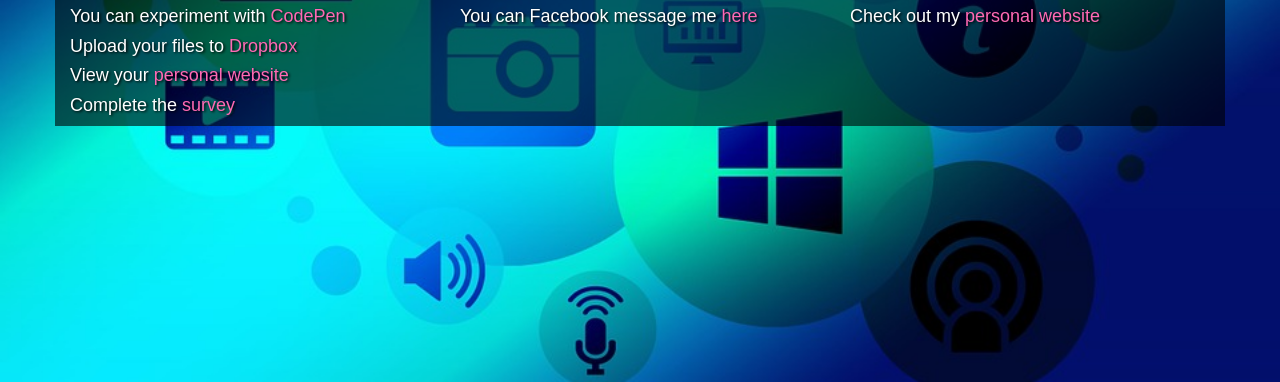
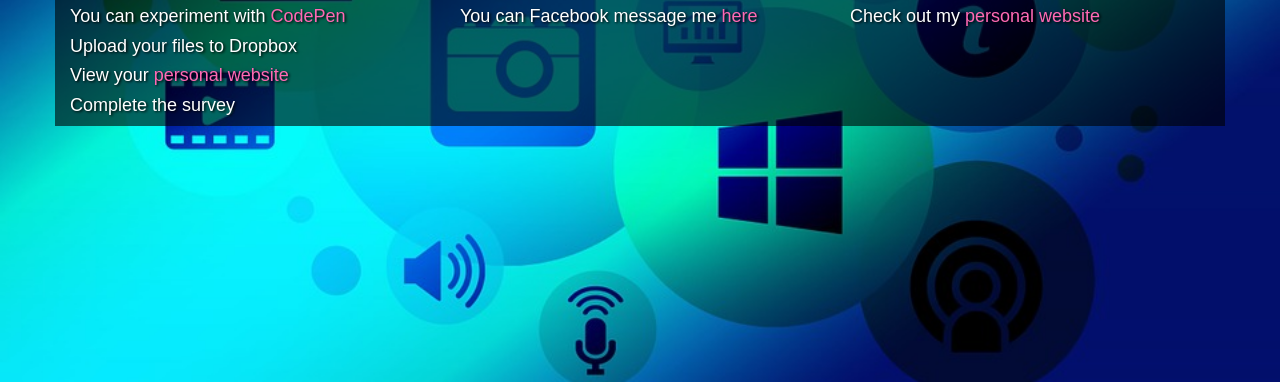
Before and after one commit to wdehrich/splash, a plain HTML site: page index.html in a window 1280 px wide. Shown: the part 418-800 px from the top of the page. Drawn offline with nearby package versions, Linux system fonts and the light colour scheme.

Commit message:
Remove outdated links

```diff
--- a/index.html
+++ b/index.html
@@ -50,9 +50,11 @@
       <div class="col-sm-12 col-md-4 col-lg-4">
         <h2>Submission</h2>
         <h4> You can experiment with <a href="https://codepen.io/pen">CodePen</a> </h4>
-        <h4>Upload your files to <a href="https://www.dropbox.com/sh/brhjoducg7o7bja/AAAZlJK4NNGLuroZuQY7Og8Ha?dl=0">Dropbox</a></h4>
+        <!-- <h4>Upload your files to <a href="https://www.dropbox.com/sh/brhjoducg7o7bja/AAAZlJK4NNGLuroZuQY7Og8Ha?dl=0">Dropbox</a></h4> -->
+        <h4>Upload your files to Dropbox</h4>
         <h4>View your <a href="http://wdehrich.com/splash/students/">personal website</a></h4>
-        <h4>Complete the <a href="https://docs.google.com/forms/d/1Ym08YiKILCoBu-j_VsFqAxen4Ke5_ROcTWDufSA3ie4">survey</a></h4>
+        <!-- <h4>Complete the <a href="https://docs.google.com/forms/d/1Ym08YiKILCoBu-j_VsFqAxen4Ke5_ROcTWDufSA3ie4">survey</a></h4> -->
+        <h4>Complete the survey </h4>
       </div>
       <div class="col-sm-12 col-md-4 col-lg-4">
         <h2>Contact</h2>
```
